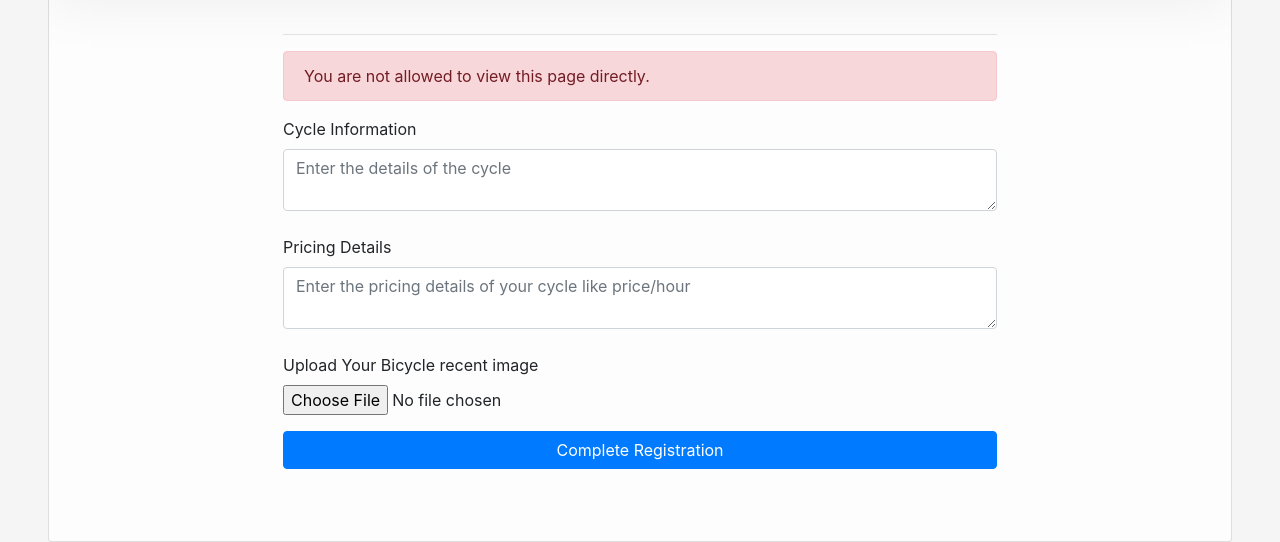
After one commit to rash-27/ITW-2-project, a Django app: a page that uses rentals/templates/filldetails.html in a window 1280 px wide. The commit adds this page. Shown: the part 357-899 px from the top of the page. Run offline with Django 4.2, Linux system fonts and the light colour scheme; data comes from the database, SQL or seed files in the repository; both versions use the stored data as it was after the commit.

Commit message:
Added logout feature and complete registration

```diff
--- a/itw2/settings.py
+++ b/itw2/settings.py
@@ -11,7 +11,7 @@ https://docs.djangoproject.com/en/4.2/ref/settings/
 """
 
 from pathlib import Path
-
+import os
 # Build paths inside the project like this: BASE_DIR / 'subdir'.
 BASE_DIR = Path(__file__).resolve().parent.parent
 
@@ -118,6 +118,9 @@ USE_TZ = True
 
 STATIC_URL = 'static/'
 
+MEDIA_ROOT = os.path.join(BASE_DIR,'media')
+MEDIA_URL = '/media/'
+
 # Default primary key field type
 # https://docs.djangoproject.com/en/4.2/ref/settings/#default-auto-field
 
--- a/itw2/urls.py
+++ b/itw2/urls.py
@@ -16,8 +16,11 @@ Including another URLconf
 """
 from django.contrib import admin
 from django.urls import path , include
+from django.conf import settings
+from django.conf.urls.static import static
+
 
 urlpatterns = [
     path('admin/', admin.site.urls),
     path('',include('rentals.urls')),
-]
+] + static(settings.MEDIA_URL,document_root=settings.MEDIA_ROOT)
--- /dev/null
+++ b/rentals/templates/filldetails.html
@@ -0,0 +1,78 @@
+{% extends 'base.html' %}
+
+{% block title %}Registration Page{% endblock %}
+
+{% block body %}
+<!-- Section: Design Block -->
+<section >
+    <!-- Background image -->
+    <div class="p-5 bg-image" style="
+          background-image: url('https://mdbootstrap.com/img/new/textures/full/171.jpg');
+          height: 300px;
+          "></div>
+    <!-- Background image -->
+
+    <div class="card mx-4 mx-md-5 shadow-5-strong" style="
+          margin-top: -100px;
+          background: hsla(0, 0%, 100%, 0.8);
+          backdrop-filter: blur(30px);
+          ">
+      <div class="card-body py-5 px-md-5">
+
+        <div class="row d-flex justify-content-center">
+          <div class="col-lg-8">
+            <h2 class="fw-bold mb-5 text-center">Fill the further details</h2>
+
+            <hr>
+            {% if messages %}
+            {% for message in messages %}
+
+            <div class="alert alert-success" role="alert">
+            {{user}} {{message}}
+              </div>
+
+            {% endfor %}
+            {% else %}
+            <div class="alert alert-danger" role="alert">
+                You are not allowed to view this page directly.
+                  </div>
+            {% endif %}
+
+            <form method="post" enctype="multipart/form-data">
+                {% csrf_token %}
+
+              <!-- Email input -->
+
+
+              <div class="form-outline mb-4">
+                <label class="form-label" for="form3Example3">Cycle Information</label>
+                <textarea type="text" id="form3Example3" class="form-control" name="cycle_desc" placeholder="Enter the details of the cycle"></textarea>
+              </div>
+
+              <!-- Password input -->
+              <div class="form-outline mb-4">
+                <label class="form-label" for="form3Example4">Pricing Details</label>
+                <textarea type="text" id="form3Example4" class="form-control" name="cycle_price" placeholder="Enter the pricing details of your cycle like price/hour"></textarea>
+              </div>
+
+
+                <div class="form-group">
+                  <label for="exampleFormControlFile1">Upload Your Bicycle recent image</label>
+                  <input type="file" class="form-control-file" id="exampleFormControlFile1" name='cycle_image'>
+                </div>
+
+
+              <!-- Submit button -->
+              <button type="submit" class="btn btn-primary btn-block mb-4">
+                Complete Registration
+              </button>
+
+
+            </form>
+          </div>
+        </div>
+      </div>
+    </div>
+  </section>
+  <!-- Section: Design Block -->
+{% endblock %}
--- a/rentals/templates/loginpage.html
+++ b/rentals/templates/loginpage.html
@@ -37,7 +37,7 @@
             {% if messages %}
             {% for message in messages %}
 
-            <div class="alert alert-danger" role="alert">
+            <div class="alert alert-primary" role="alert">
             {{message}}
               </div>
 
--- a/rentals/templates/registerpage.html
+++ b/rentals/templates/registerpage.html
@@ -1,6 +1,6 @@
 {% extends 'base.html' %}
 
-{% block title %}Login Page{% endblock %}
+{% block title %}Registration Page{% endblock %}
 
 {% block headings %}
 <ul class="navbar-nav mr-auto">
@@ -12,6 +12,7 @@
     </li>
 </ul>
 {% endblock %}
+
 
 {% block button %}
 <form class="form-inline my-2 my-lg-0">
--- a/rentals/urls.py
+++ b/rentals/urls.py
@@ -4,5 +4,9 @@ from . import views
 urlpatterns = [
     path('',views.homepage,name='home'),
     path('login/',views.loginpage,name='loginpage'),
+    path('logout/',views.logout_,name='logout'),
     path('register/',views.registerpage,name='registerpage'),
+    path('register/<user>',views.completeregister,name='complete-registration'),
+    path('<user>/',views.userhome,name='userHomePage'),
+
 ]
--- a/rentals/views.py
+++ b/rentals/views.py
@@ -1,7 +1,9 @@
 from django.shortcuts import render ,redirect
 from django.contrib.auth.models import User
 from django.contrib import messages
-from django.contrib.auth import authenticate ,login
+from django.contrib.auth import authenticate ,login ,logout
+from django.contrib.auth.decorators import login_required
+from .models import *
 # Create your views here.
 
 def homepage(request):
@@ -20,7 +22,7 @@ def loginpage(request):
             return redirect('/login')
         else :
             login(request,user)
-            return redirect('/')
+            return redirect('/'+username)
     return render(request,'loginpage.html')
 
 def registerpage(request):
@@ -48,5 +50,44 @@ def registerpage(request):
         user.set_password(password)
         user.save()
         messages.info(request,'You have successfully created your account. Now fill the details')
-        return redirect('/register')
+        return redirect('/register/'+username)
     return render(request,'registerpage.html')
+
+# Only User can access (Who authenticated)
+
+def completeregister(request,user):
+    name = User.objects.filter(username=user)
+    if name :
+        if request.method == 'POST':
+            name = User.objects.get(username=user)
+            if CycleInfo.objects.filter(user = name).exists():
+                messages.info(request,'You have already created Your account . You can make changes after login')
+                return redirect('/login')
+            cycle_desc = request.POST.get('cycle_desc')
+            cycle_price = request.POST.get('cycle_price')
+            cycle_image = request.FILES.get('cycle_image')
+
+
+            CycleInfo.objects.create(
+                user = name,
+                cycle_details = cycle_desc,
+                cycle_pricing = cycle_price,
+                cycle_img = cycle_image
+            )
+
+            messages.info(request,'You have successfully registered ! Login Now')
+            return redirect('/login')
+        context ={'user':user}
+        return render(request,'filldetails.html',context)
+    else :
+        return render(request,'base.html')
+
+@login_required
+def userhome(request,user):
+
+    return render(request,'userhome.html')
+
+@login_required
+def logout_(request):
+    logout(request)
+    return redirect('/login/')
```
Also changed, not shown: rentals/models.py (+9 -0 lines), rentals/templates/userhome.html (added, +20 -0 lines), db.sqlite3, rentals/migrations/0001_initial.py (added).
